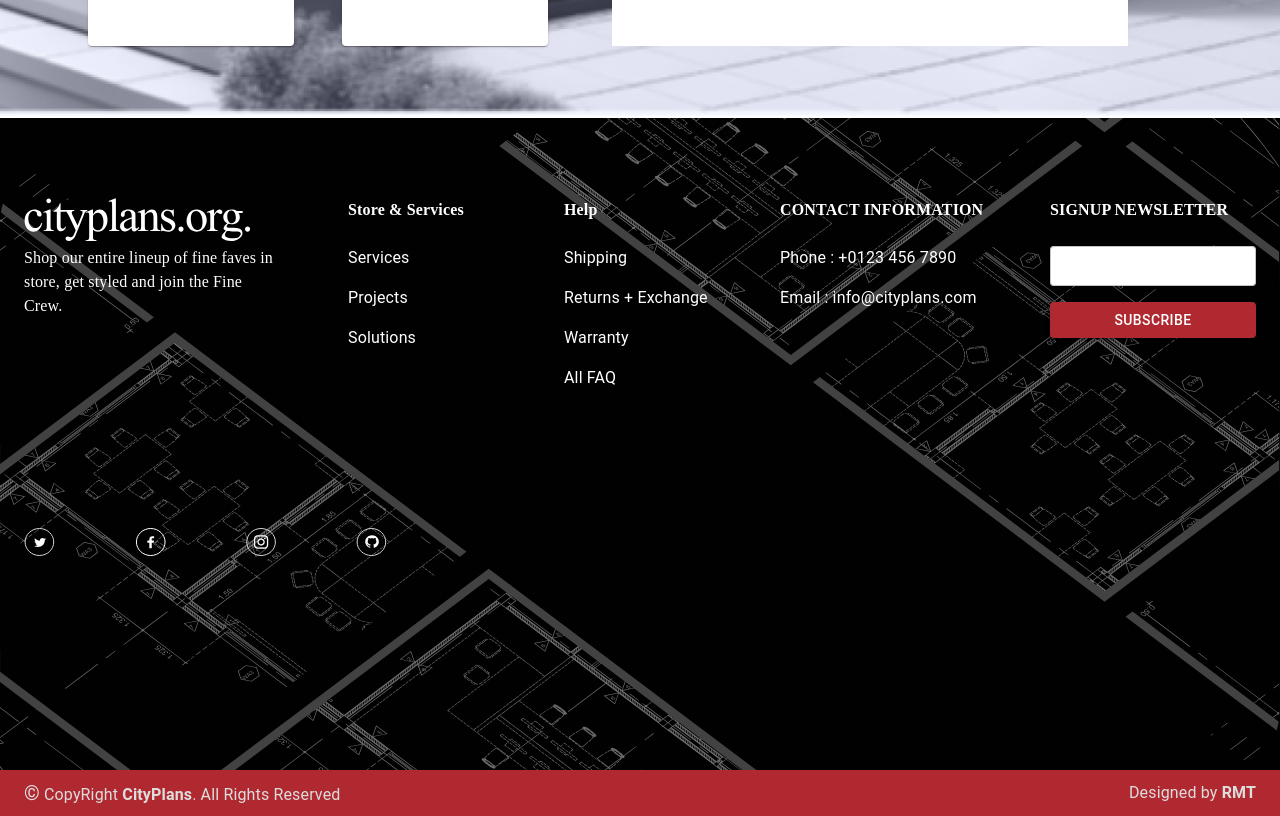
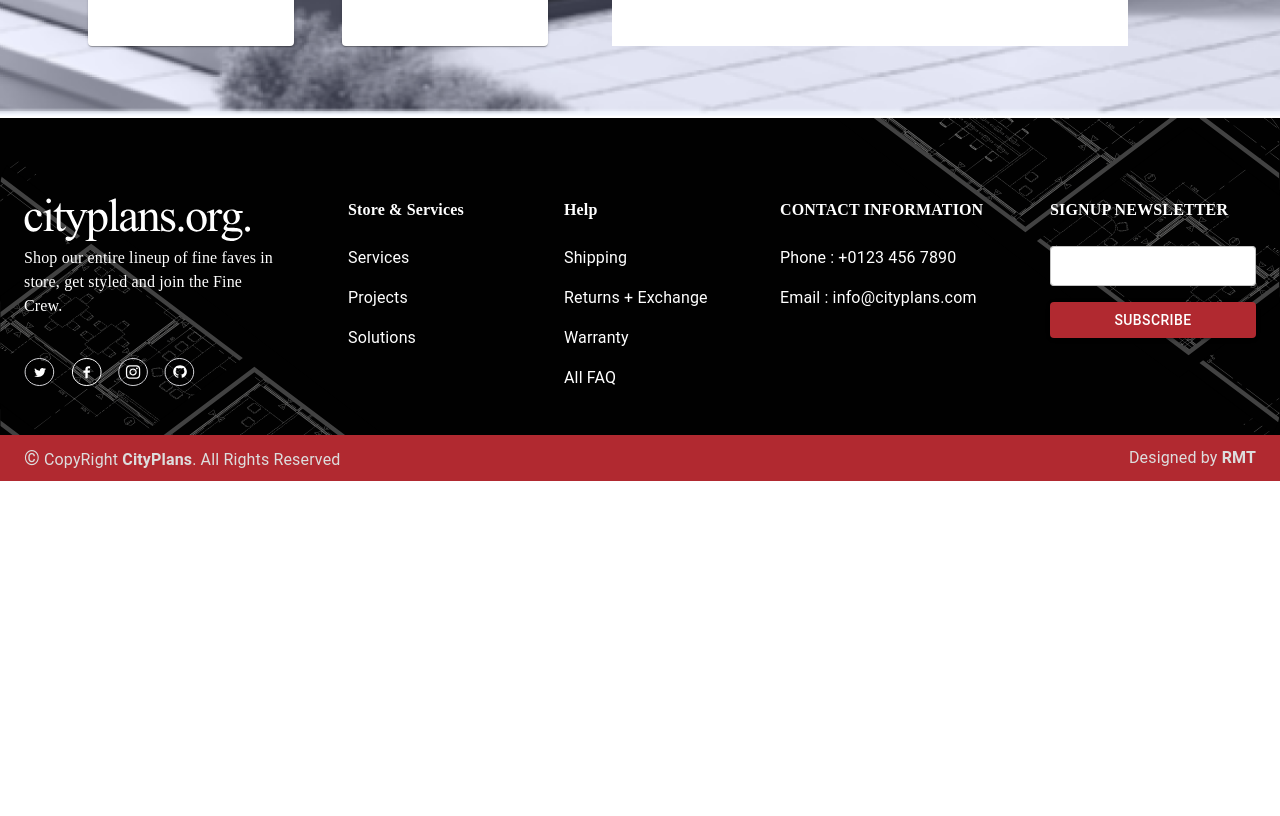
Before and after one commit to vinay77175/cityplans, a Next.js app: page / in a window 1280 px wide. Shown: the part 4357-5173 px from the top of the page. After the commit the page ends 4838 px from the top, so only its background shows below. Built offline with nearby package versions, Linux system fonts and the light colour scheme; a web font is replaced by a local one.

Commit message:
15-02-2024

```diff
--- a/pages/_document.tsx
+++ b/pages/_document.tsx
@@ -3,6 +3,7 @@ import { Html, Head, Main, NextScript } from "next/document";
 export default function Document() {
   return (
     <Html lang="en">
+      <meta name="viewport" content="width=device-width, initial-scale=1.0"></meta>
       <Head />
       <link
         href="https://fonts.googleapis.com/css?family=Jacques Francois"
--- a/styles/globals.css
+++ b/styles/globals.css
@@ -224,7 +224,7 @@ a {
 }
 
 /* Svg Icon */
-svg {
+/* svg {
 	height: 23rem;
 	margin-right: 4rem;
 }
@@ -265,7 +265,7 @@ svg {
   100% {
     opacity: 1;
   }
-}
+} */
 
 
 
```
Also changed, not shown: pages/layout/layout.jsx (+0 -8 lines), pages/login/index.tsx (+28 -3 lines).
